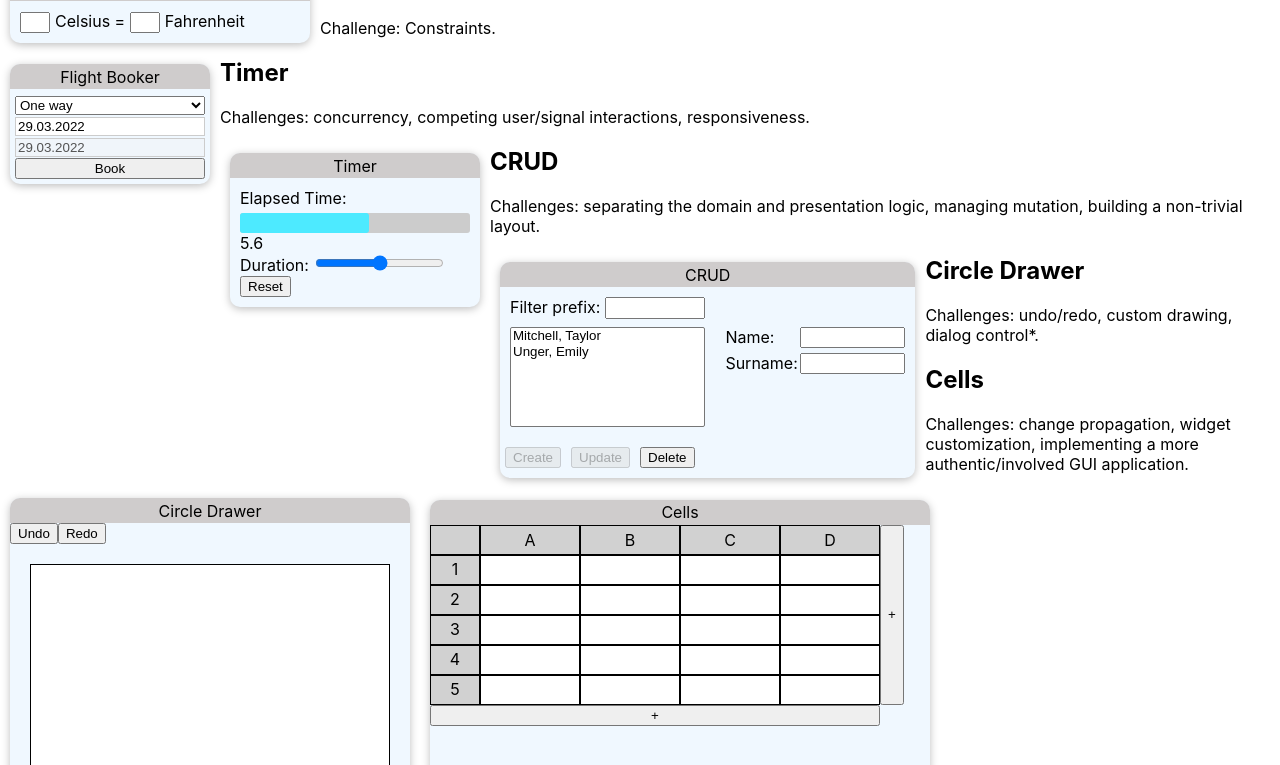
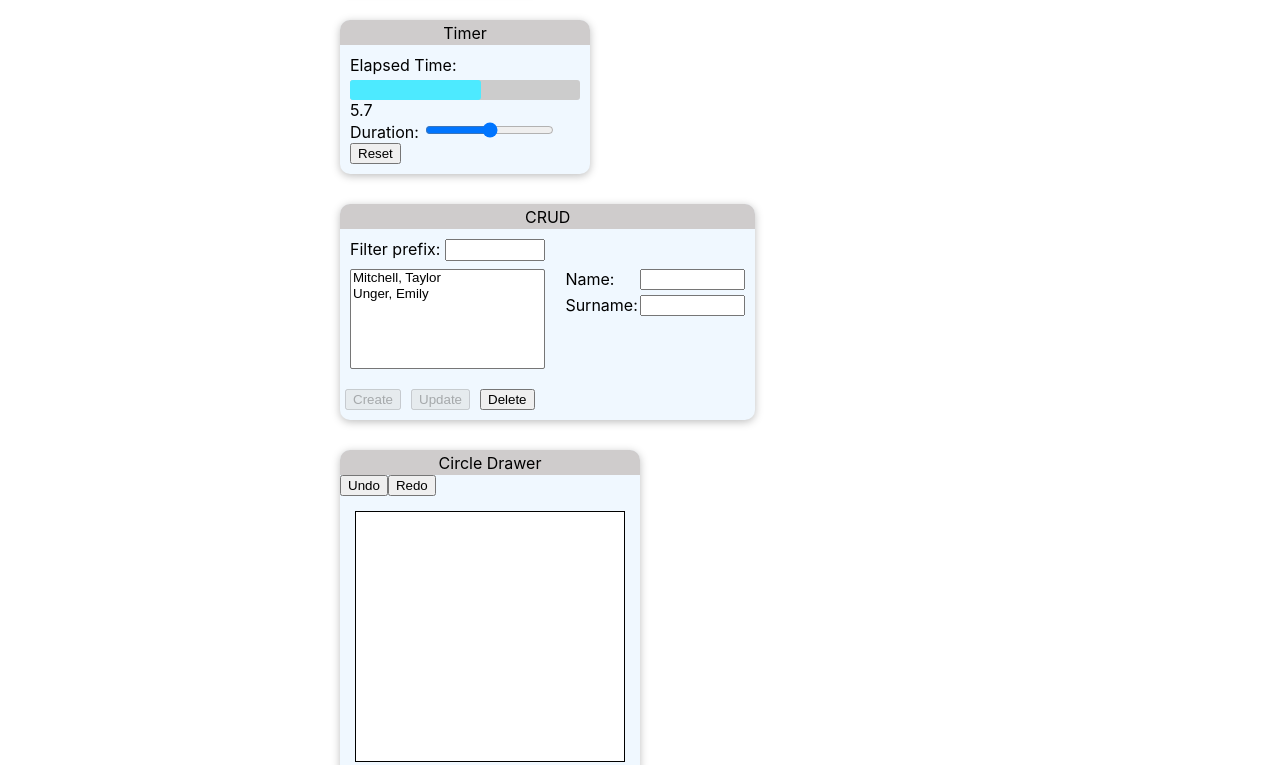
Before and after one commit to taylormitchell/7guis, a React (Create React App) app: page / in a window 1280 px wide. Shown: the part 435-1200 px from the top of the page. Built offline with nearby package versions, Linux system fonts and the light colour scheme.

Commit message:
Remove headers and descriptions

```diff
--- a/src/App.css
+++ b/src/App.css
@@ -16,13 +16,7 @@ html, body, #root {
 }
 
 .App {
-  /* height: 100%;
-  width: 100%; */
-  /* display: flex;
-  flex-direction: column;
-  align-items: center; */
-  /* max-width: 600px;
-  min-width: 300px; */
+  max-width: 600px;
   width: 100%;
 }
 
@@ -34,18 +28,15 @@ html, body, #root {
   font-size: 2rem;
 }
 
-.window-area {
-  float: left;
-  margin: 10px;
-}
-
 #windows {
   display: flex;
   max-width: 600px;
   flex-direction: column;
+  align-items: left;
 }
 
 #windows > * {
+  width: max-content;
   margin-bottom: 30px;
 }
 
--- a/src/App.js
+++ b/src/App.js
@@ -1,5 +1,4 @@
 import "./App.css";
-// import { useState } from "react";
 import Window from "./components/Window/Window";
 import Counter from "./components/Counter/Counter";
 import FlightBooker from "./components/FlightBooker/FlightBooker";
@@ -9,7 +8,6 @@ import CRUD from "./components/CRUD/CRUD";
 import CircleDrawer from "./components/CircleDrawer/CircleDrawer";
 import Cells from "./components/Cells/Cells.js";
 import _ from "lodash";
-import { Fragment } from "react";
 
 function App() {
   const apps = [
@@ -28,21 +26,30 @@ function App() {
       name: "Temperature Converter",
       component: <TemperatureConverter />,
       challenge: "Challenges: bidirectional data flow, user-provided text input.",
-      description: []
+      description: [
+        "The task is to build a frame containing two textfields TC and TF representing the temperature in Celsius and Fahrenheit, respectively. Initially, both TC and TF are empty. When the user enters a numerical value into TC the corresponding value in TF is automatically updated and vice versa. When the user enters a non-numerical string into TC the value in TF is not updated and vice versa. The formula for converting a temperature C in Celsius into a temperature F in Fahrenheit is C = (F - 32) * (5/9) and the dual direction is F = C * (9/5) + 32.",
+        "Temperature Converter increases the complexity of Counter by having bidirectional data flow between the Celsius and Fahrenheit inputs and the need to check the user input for validity. A good solution will make the bidirectional dependency very clear with minimal boilerplate code.",
+      ],
     },
     {
       id: "flight-booker",
       name: "Flight Booker",
       component: <FlightBooker />,
       challenge: "Challenge: Constraints.",
-      description: [],
+      description: [
+        "The task is to build a frame containing a combobox C with the two options “one-way flight” and “return flight”, two textfields T1 and T2 representing the start and return date, respectively, and a button B for submitting the selected flight. T2 is enabled iff C’s value is “return flight”. When C has the value “return flight” and T2’s date is strictly before T1’s then B is disabled. When a non-disabled textfield T has an ill-formatted date then T is colored red and B is disabled. When clicking B a message is displayed informing the user of his selection (e.g. “You have booked a one-way flight on 04.04.2014.”). Initially, C has the value “one-way flight” and T1 as well as T2 have the same (arbitrary) date (it is implied that T2 is disabled).",
+        "The focus of Flight Booker lies on modelling constraints between widgets on the one hand and modelling constraints within a widget on the other hand. Such constraints are very common in everyday interactions with GUI applications. A good solution for Flight Booker will make the constraints clear, succinct and explicit in the source code and not hidden behind a lot of scaffolding.",
+      ],
     },
     {
       id: "timer",
       name: "Timer",
       component: <Timer />,
       challenge: "Challenges: concurrency, competing user/signal interactions, responsiveness.",
-      description: [],
+      description: [
+        "The task is to build a frame containing a gauge G for the elapsed time e, a label which shows the elapsed time as a numerical value, a slider S by which the duration d of the timer can be adjusted while the timer is running and a reset button R. Adjusting S must immediately reflect on d and not only when S is released. It follows that while moving S the filled amount of G will (usually) change immediately. When e ≥ d is true then the timer stops (and G will be full). If, thereafter, d is increased such that d > e will be true then the timer restarts to tick until e ≥ d is true again. Clicking R will reset e to zero.",
+        "Timer deals with concurrency in the sense that a timer process that updates the elapsed time runs concurrently to the user’s interactions with the GUI application. This also means that the solution to competing user and signal interactions is tested. The fact that slider adjustments must be reflected immediately moreover tests the responsiveness of the solution. A good solution will make it clear that the signal is a timer tick and, as always, has not much scaffolding.",
+      ],
     },
     {
       id: "crud",
@@ -50,7 +57,10 @@ function App() {
       component: <CRUD />,
       challenge:
         "Challenges: separating the domain and presentation logic, managing mutation, building a non-trivial layout.",
-      description: [],
+      description: [
+        "The task is to build a frame containing the following elements: a textfield Tprefix, a pair of textfields Tname and Tsurname, a listbox L, buttons BC, BU and BD and the three labels as seen in the screenshot. L presents a view of the data in the database that consists of a list of names. At most one entry can be selected in L at a time. By entering a string into Tprefix the user can filter the names whose surname start with the entered prefix—this should happen immediately without having to submit the prefix with enter. Clicking BC will append the resulting name from concatenating the strings in Tname and Tsurname to L. BU and BD are enabled iff an entry in L is selected. In contrast to BC, BU will not append the resulting name but instead replace the selected entry with the new name. BD will remove the selected entry. The layout is to be done like suggested in the screenshot. In particular, L must occupy all the remaining space.",
+        "CRUD (Create, Read, Update and Delete) represents a typical graphical business application. The primary challenge is the separation of domain and presentation logic in the source code that is more or less forced on the implementer due to the ability to filter the view by a prefix. Traditionally, some form of MVC pattern is used to achieve the separation of domain and presentation logic. Also, the approach to managing the mutation of the list of names is tested. A good solution will have a good separation between the domain and presentation logic without much overhead (e.g. in the form of toolkit specific concepts or language/paradigm concepts), a mutation management that is fast but not error-prone and a natural representation of the layout (layout builders are allowed, of course, but would increase the overhead).",
+      ],
     },
     {
       id: "circle-drawer",
@@ -65,7 +75,9 @@ function App() {
       component: <Cells />,
       challenge:
         "Challenges: change propagation, widget customization, implementing a more authentic/involved GUI application.",
-      description: [],
+      description: [
+        "The task is to build a frame containing an undo and redo button as well as a canvas area underneath. Left-clicking inside an empty area inside the canvas will create an unfilled circle with a fixed diameter whose center is the left-clicked point. The circle nearest to the mouse pointer such that the distance from its center to the pointer is less than its radius, if it exists, is filled with the color gray. The gray circle is the selected circle C. Right-clicking C will make a popup menu appear with one entry “Adjust diameter..”. Clicking on this entry will open another frame with a slider inside that adjusts the diameter of C. Changes are applied immediately. Closing this frame will mark the last diameter as significant for the undo/redo history. Clicking undo will undo the last significant change (i.e. circle creation or diameter adjustment). Clicking redo will reapply the last undoed change unless new changes were made by the user in the meantime.",
+      ],
     },
   ];
 
@@ -78,23 +90,17 @@ function App() {
       <header className="App-header">7GUIs in React</header>
       <p>
         My implementation of <a href="https://eugenkiss.github.io/7guis/">7GUIs</a> with React.
+        Source <a href="https://github.com/taylormitchell/7guis">here</a>.
       </p>
+      <div id="windows">
         {windows.map((w, i) => {
           return (
-            <Fragment>
-              <h2>{w.app.name}</h2>
-              <p>{w.app.challenge}</p>
-              <div className="window-area">
-              <Window title={w.app.name} key={w.id} top={w.top} left={w.left}>
-                {w.app.component}
-              </Window>
-              </div>
-              {w.app.description.map((desc) => (
-                <p>{desc}</p>
-              ))}
-            </Fragment>
+            <Window title={w.app.name} key={w.id} top={w.top} left={w.left}>
+              {w.app.component}
+            </Window>
           );
         })}
+      </div>
     </div>
   );
 }
--- a/src/components/Cells/Cells.js
+++ b/src/components/Cells/Cells.js
@@ -20,8 +20,8 @@ class ColumnStyle {
 }
 
 const Cells = (props) => {
-  const initRowCount = 5;
-  const initColCount = 4;
+  const initRowCount = 3;
+  const initColCount = 3;
   const initRowHeight = 30;
   const initColWidth = 100;
   const [cells, setCells] = useState(new sheet.Grid(initRowCount, initColCount));
--- a/src/components/Cells/Cells.module.css
+++ b/src/components/Cells/Cells.module.css
@@ -3,8 +3,8 @@
   justify-content: left;
   align-items: top;
   overflow: scroll;
-  height: 250px;
-  width: 500px;
+  height: 200px;
+  width: 400px;
 }
 
 .table {
@@ -55,10 +55,8 @@
     font-size: 0.8rem;
 }
 
-
-
 .header {
-  background-color: rgb(209, 209, 209);
+  background-color: rgb(236, 236, 236);
   border: 1px solid black;
   display: flex;
 }
--- a/src/components/CircleDrawer/CircleDrawer.module.css
+++ b/src/components/CircleDrawer/CircleDrawer.module.css
@@ -2,8 +2,8 @@
 .circle-drawer {
     display: flex;
     flex-direction: column;
-    width: 400px;
-    height: 400px;
+    width: 300px;
+    height: 300px;
 }
 
 .circle-drawer header {
```
